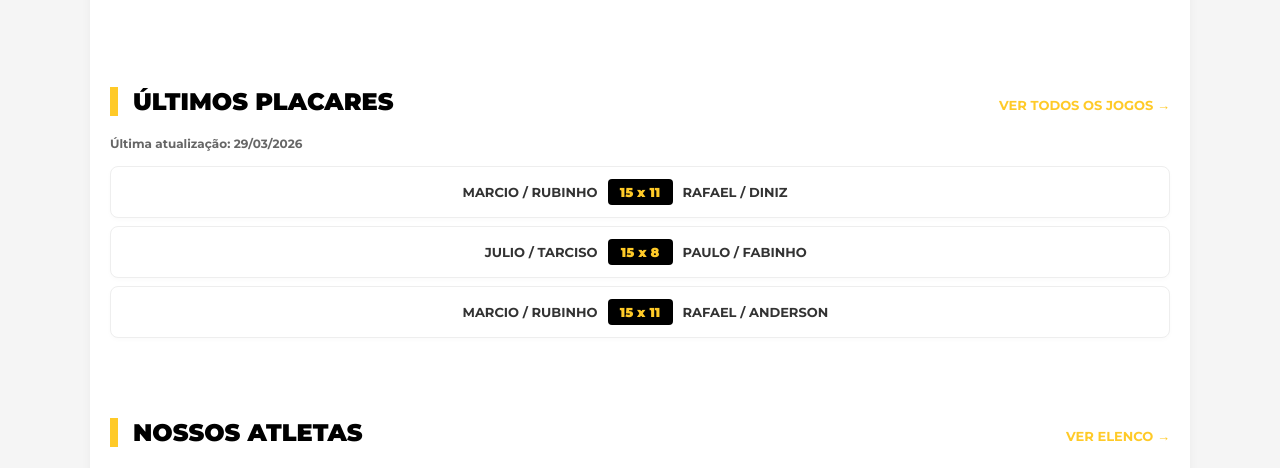
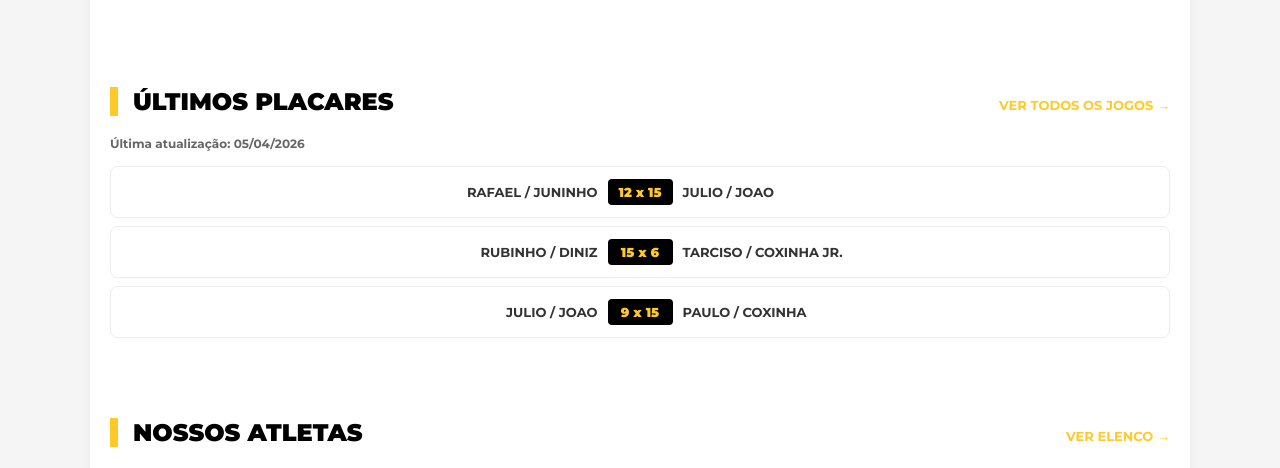
Before and after one commit to rubensbmelo/PeladeirosFTV, a plain HTML site: page index.html in a window 1280 px wide. Shown: the part 332-800 px from the top of the page. Drawn offline with Linux system fonts and the light colour scheme; files whose address does not match are found by name.

Commit message:
atualizar jogos de hoje

```diff
--- a/dados_jogos.js
+++ b/dados_jogos.js
@@ -1,7 +1,27 @@
 const bancoDeDadosJogos = [
     {
+        data: "05/04/2026",
+        atual: true,
+        jogos: [
+            { t1: "Rafael / Juninho",      p: "12 x 15", t2: "Julio / Joao" },
+            { t1: "Rubinho / Diniz",       p: "15 x 6",  t2: "Tarciso / Coxinha Jr." },
+            { t1: "Julio / Joao",          p: "9 x 15",  t2: "Paulo / Coxinha" },
+            { t1: "Rubinho / Diniz",       p: "15 x 6",  t2: "Rafael / Juninho" },
+            { t1: "Paulo / Coxinha",       p: "15 x 11", t2: "Tarciso / Coxinha Jr." },
+            { t1: "Rubinho / Diniz",       p: "9 x 15",  t2: "Julio / Joao" },
+            { t1: "Paulo / Coxinha",       p: "15 x 8",  t2: "Rafael / Juninho" },
+            { t1: "Julio / Joao",          p: "15 x 12", t2: "Tarciso / Coxinha Jr." },
+            { t1: "Rubinho / Diniz",       p: "12 x 15", t2: "Paulo / Coxinha" },
+            { t1: "Julio / Joao",          p: "10 x 15", t2: "Rafael / Juninho" },
+            { t1: "Rubinho / Diniz",       p: "15 x 7",  t2: "Tarciso / Coxinha Jr." },
+            { t1: "Rafael / Juninho",      p: "15 x 17", t2: "Paulo / Coxinha" },
+            { t1: "Julio / Joao",          p: "15 x 9",  t2: "Rubinho / Diniz" },
+            { t1: "Paulo / Coxinha",       p: "12 x 15", t2: "Rafael / Coxinha Jr." }
+        ]
+    },
+    {
         data: "29/03/2026",
-        atual: true,
+        atual: false,
         jogos: [
             { t1: "Marcio / Rubinho",    p: "15 x 11", t2: "Rafael / Diniz" },
             { t1: "Julio / Tarciso",     p: "15 x 8",  t2: "Paulo / Fabinho" },
--- a/dados_ranking.js
+++ b/dados_ranking.js
@@ -1,16 +1,16 @@
 const bancoDeDadosRanking = [
-    { nome: "Rafael",    total: 43, mes: 17 },
-    { nome: "Tarciso",   total: 41, mes: 14 },
-    { nome: "Márcio",    total: 38, mes: 14 },
-    { nome: "Júlio",     total: 37, mes: 17 },
-    { nome: "Rubens",    total: 35, mes: 19 },
-    { nome: "Paulo",     total: 26, mes: 11 },
-    { nome: "Diniz",     total: 26, mes: 13 },
-    { nome: "Alex",      total: 22, mes: 11 },
-    { nome: "Anderson",  total: 15, mes: 6  },
-    { nome: "Thiago",    total: 14, mes: 7  },
-    { nome: "João",      total: 11, mes: 5  },
-    { nome: "Fabio",     total: 12, mes: 12 },
+    { nome: "Rafael",    total: 45, mes: 2  },
+    { nome: "Tarciso",   total: 41, mes: 0  },
+    { nome: "Júlio",     total: 41, mes: 4  },
+    { nome: "Márcio",    total: 38, mes: 0  },
+    { nome: "Rubens",    total: 38, mes: 3  },
+    { nome: "Paulo",     total: 31, mes: 5  },
+    { nome: "Fabio",     total: 17, mes: 5  },
+    { nome: "Diniz",     total: 29, mes: 3  },
+    { nome: "Alex",      total: 22, mes: 0  },
+    { nome: "Anderson",  total: 15, mes: 0  },
+    { nome: "João",      total: 15, mes: 4  },
+    { nome: "Thiago",    total: 14, mes: 0  },
 ];
 
 bancoDeDadosRanking.sort((a, b) => b.total - a.total);
```
Also changed, not shown: ranking.html (+1 -1 lines), img/Augusto.jpeg (deleted).
